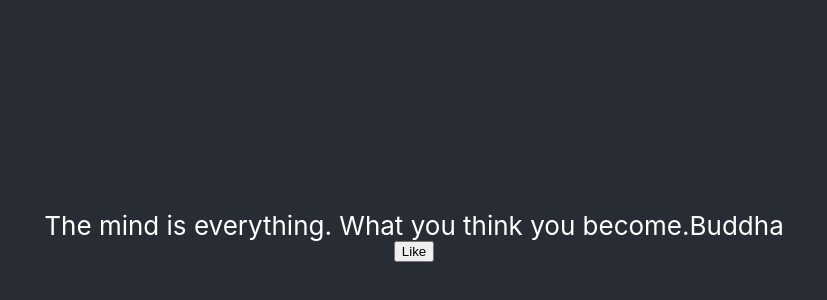
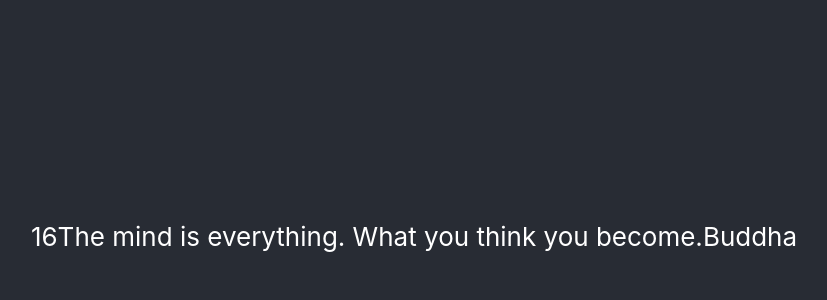
Before and after one commit to alexiushaledubuque/FreeCodeCamp, a React (Create React App) app in the folder FE-Libraries-Projects/react-projects/random-quote-maker/: page / in a window 1280 px wide. Shown: the part 164-464 px from the top of the page, without its empty margins (226-1053 px from the left). Built offline with nearby package versions, Linux system fonts and the light colour scheme.

Commit message:
Cycle through quotes list and render to UI

```diff
--- a/FE-Libraries-Projects/react-projects/random-quote-maker/src/App.js
+++ b/FE-Libraries-Projects/react-projects/random-quote-maker/src/App.js
@@ -9,19 +9,6 @@ function App() {
     <div className="App">
       <header className="App-header">
         <RandomQuote/>
-        <LikeButton />
-        {/* <img src={logo} className="App-logo" alt="logo" />
-        <p>
-          Edit <code>src/App.js</code> and save to reload.
-        </p>
-        <a
-          className="App-link"
-          href="https://reactjs.org"
-          target="_blank"
-          rel="noopener noreferrer"
-        >
-          Learn React
-        </a> */}
       </header>
     </div>
   );
--- a/FE-Libraries-Projects/react-projects/random-quote-maker/src/RandomQuote.js
+++ b/FE-Libraries-Projects/react-projects/random-quote-maker/src/RandomQuote.js
@@ -4,27 +4,27 @@ import quotes from "./data/quotes.js"
 class RandomQuote extends React.Component {
   constructor(props) {
     super(props);
+    this.handleClick.bind(this)
   }
 
+  handleClick = () => {
+    const quoteMath = Math.floor(Math.random() * 102) + 1
+    const nextQuote = quotes[quoteMath]
+    return nextQuote;
+  }
   render() {
     const quoteMath = Math.floor(Math.random() * 102) + 1
-    const firstQuote = quotes[quoteMath]
-
+    const nextQuote = quotes[quoteMath]
     return (
       <div className="new-quote">
-          {firstQuote.quote}
-          {firstQuote.author}
-        {/* { quotes.map((data, key) => {
-          return (
-              <div key={key}>
-                  {data.quote} <br/>BY: {data.author}
-              </div>
-          )
-         })
-       } */}
+          {quoteMath}
+          {nextQuote.quote}
+          {nextQuote.author}
+
+      {/* <button onClick={this.handleClick}>New quote</button> */}
       </div>
-    );
-  }
+    )
+  };
 }
 
 export default RandomQuote
```
